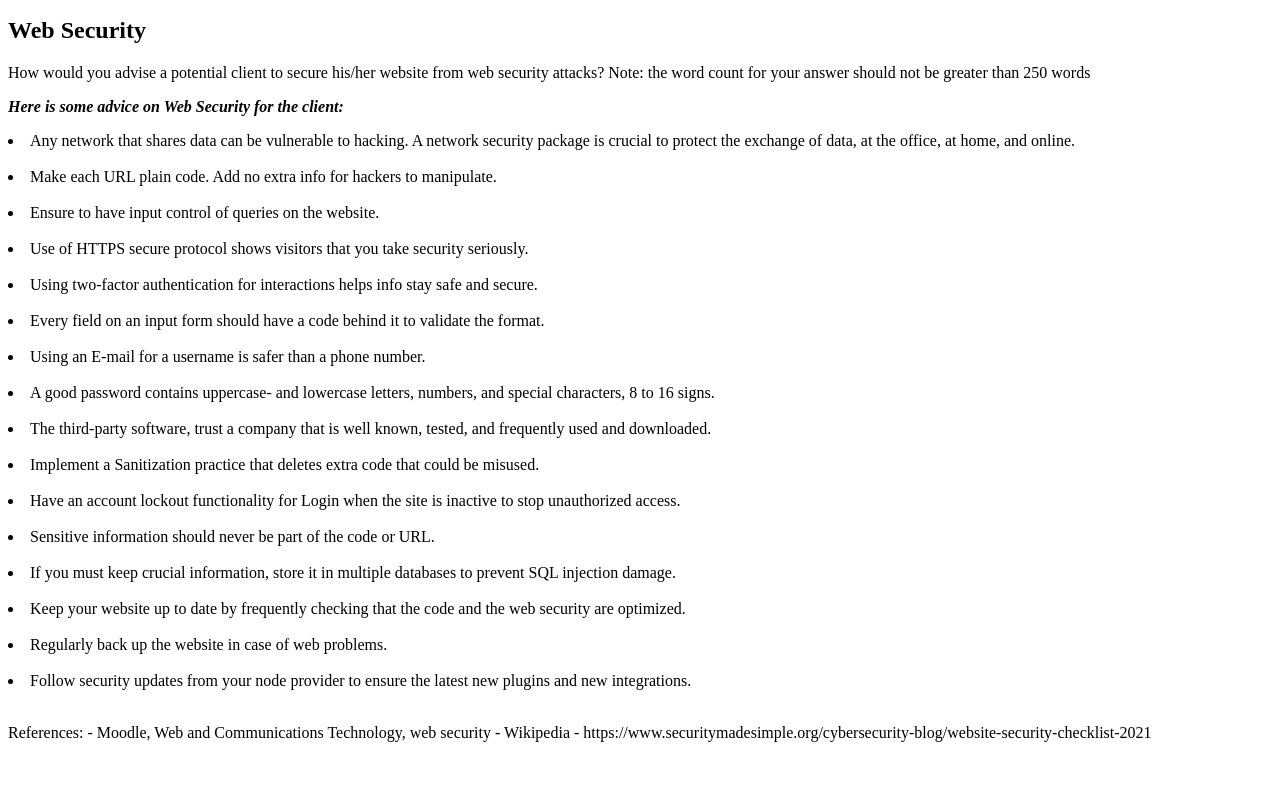
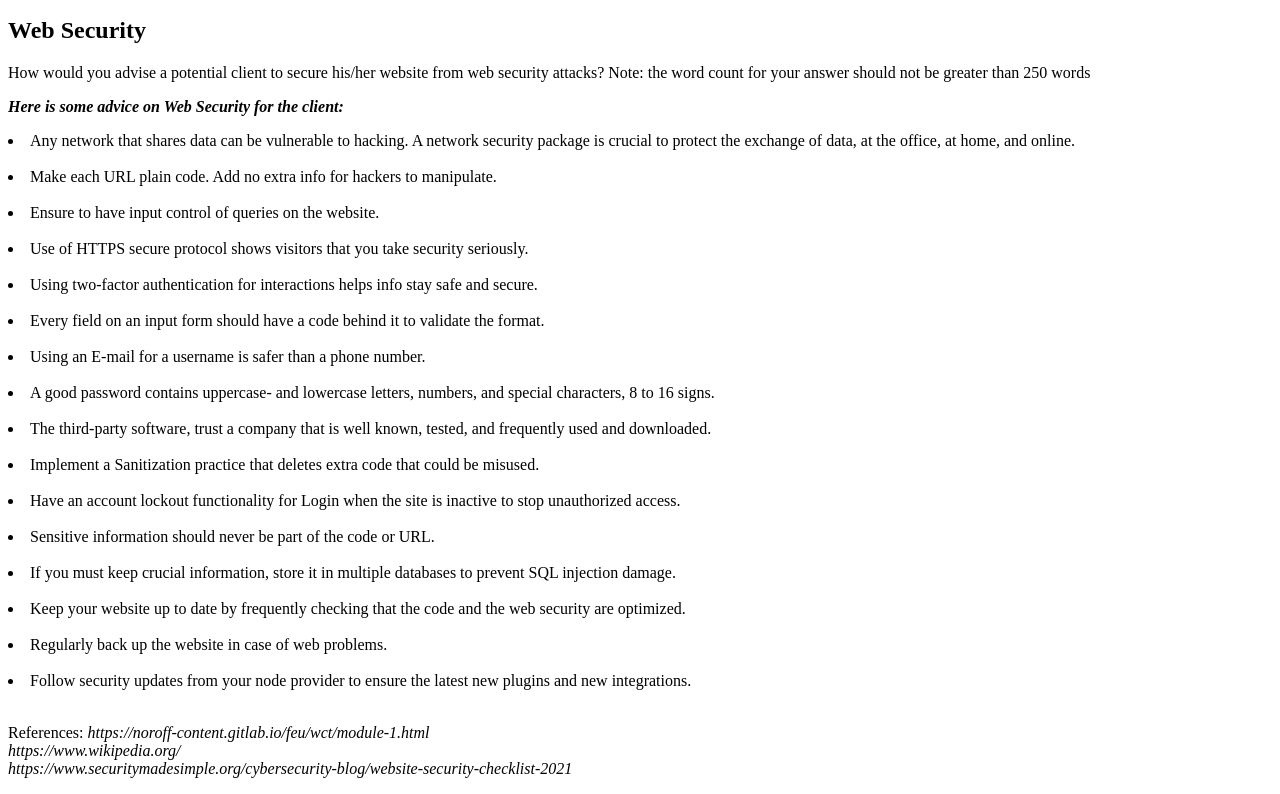
Before and after one commit to Noroff-FEU-Assignments/cross-course-project-annleit, a plain HTML site: page index.html in a window 1280 px wide. Shown: the part 101-895 px from the top of the page. Before the commit the page ends 859 px from the top, so only its background shows below. Drawn offline with Linux system fonts and the light colour scheme.

Commit message:
Final changes to index

```diff
--- a/index.html
+++ b/index.html
@@ -44,9 +44,9 @@
       Follow security updates from your node provider to ensure the latest new plugins and new integrations.</Li><br>
       </p>
 
-    <p>References: - Moodle, Web and Communications Technology, web security
-                  - Wikipedia
-                  - https://www.securitymadesimple.org/cybersecurity-blog/website-security-checklist-2021</p>
+    <p>References: <i> https://noroff-content.gitlab.io/feu/wct/module-1.html</i><br>
+      <i> https://www.wikipedia.org/</i><br>
+      <i> https://www.securitymadesimple.org/cybersecurity-blog/website-security-checklist-2021</i></p>
       </p>
   </body>
 </html>
```
